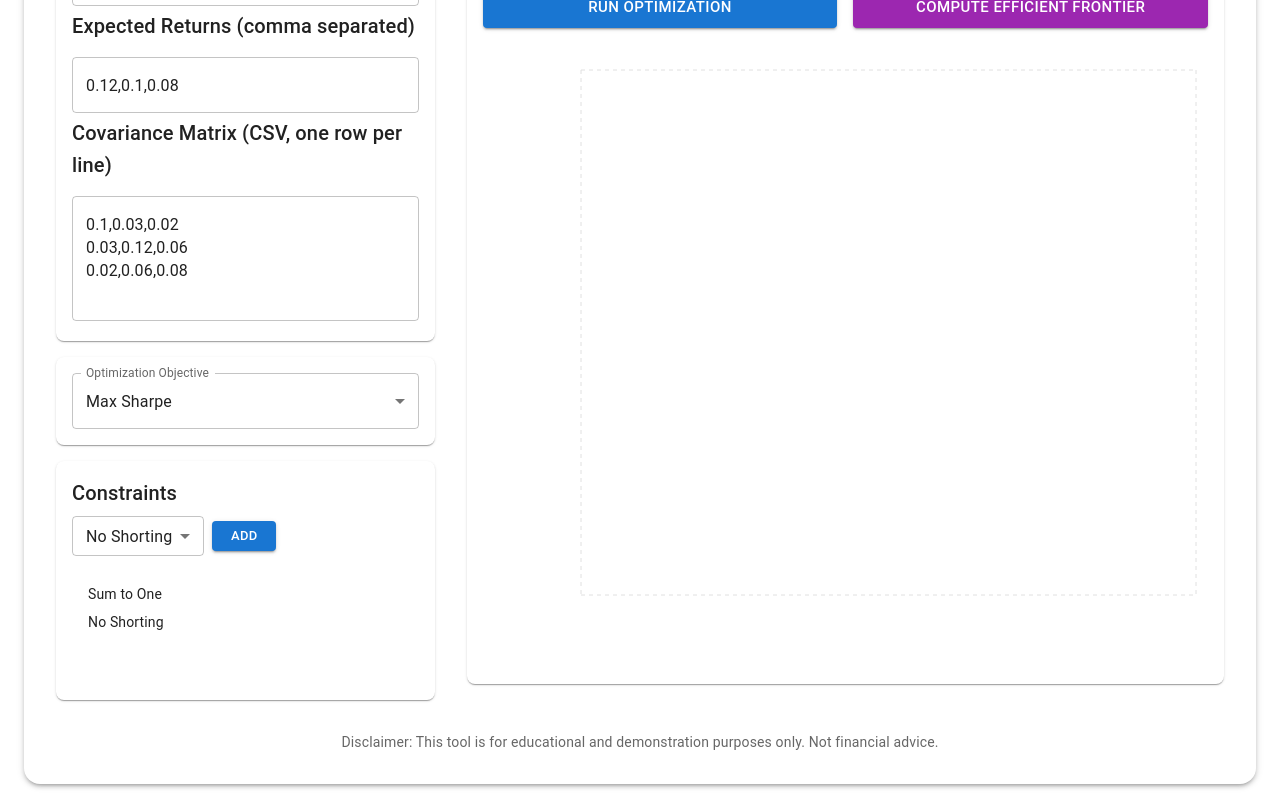
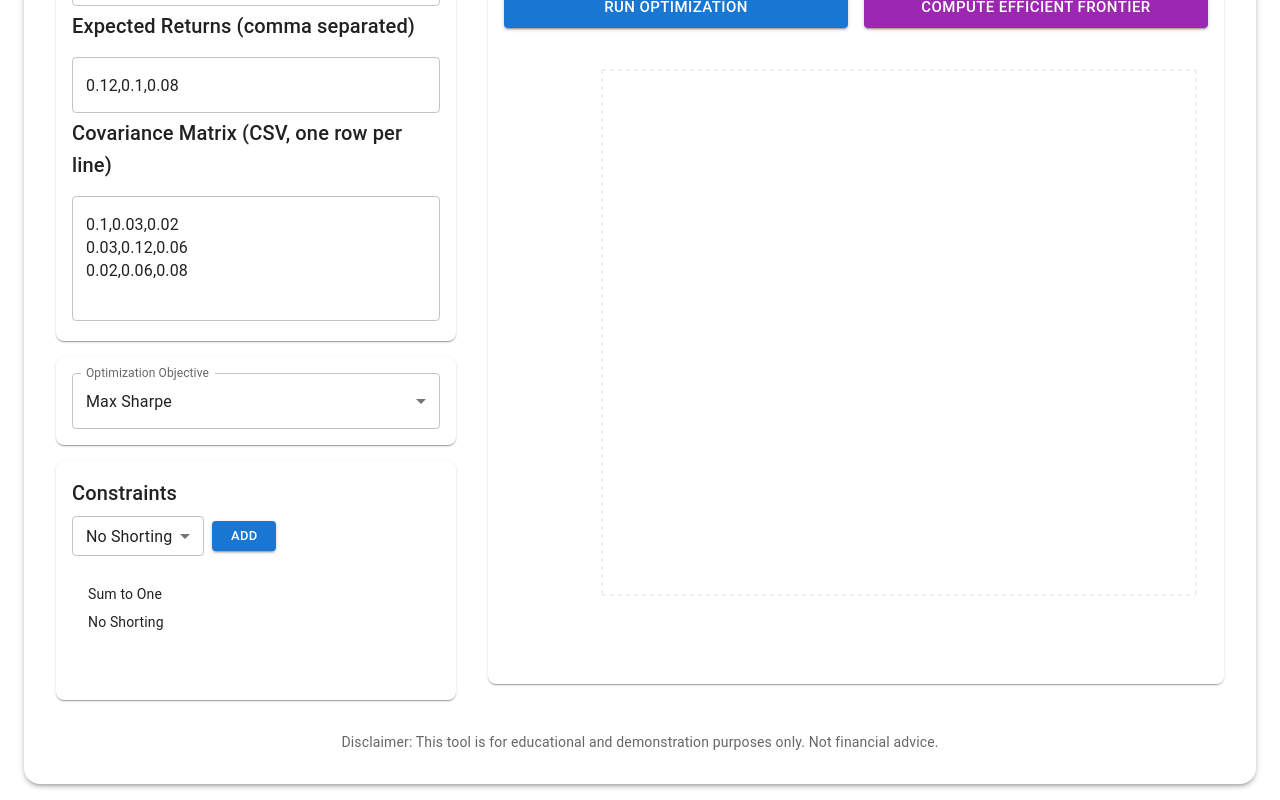
Before and after one commit to niyangbai/saa-playground, a React (Vite) app: page / in a window 1280 px wide. Shown: the part 793-1593 px from the top of the page. Built offline with nearby package versions, Linux system fonts and the light colour scheme; some icons are missing.

Commit message:
button aligned

```diff
--- a/src/App.tsx
+++ b/src/App.tsx
@@ -174,7 +174,7 @@ export default function App() {
                   setObjective={setObjective}
                 />
               </Paper>
-              <Paper elevation={1} sx={{ p: 2, bgcolor: 'background.paper', borderRadius: 2, flex: 1 }}>
+              <Paper elevation={1} sx={{ p: 2, bgcolor: 'background.paper', borderRadius: 2, flexGrow: 1 }}>
                 <ConstraintBuilder
                   assets={assets}
                   constraints={constraints}
@@ -183,7 +183,7 @@ export default function App() {
               </Paper>
             </Box>
             {/* Right: Results */}
-            <Box sx={{ flex: 2, minWidth: 340, display: 'flex', flexDirection: 'column', height: '100%' }}>
+            <Box sx={{ flex: 2, minWidth: 340, display: 'flex', flexDirection: 'column', flexGrow: 1 }}>
               <Paper elevation={1} sx={{ p: 2, bgcolor: 'background.paper', borderRadius: 2, mb: 2, flex: 1, display: 'flex', flexDirection: 'column' }}>
                 <OutputPanel weights={weights} stats={stats} assets={assets} />
                 <Box mt={3} mb={2}>
```
